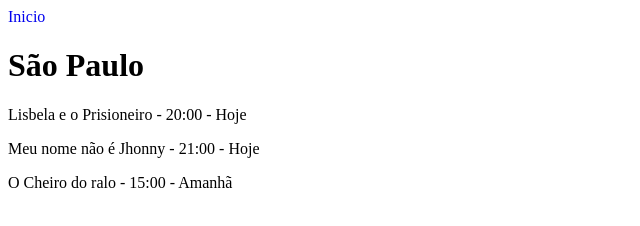
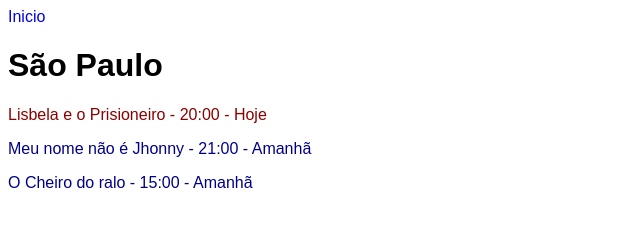
Before and after one commit to GabrielGarciaRibeiroDeSouza/exerc-cios-de-programa-o, a plain HTML site: page cinema/estados/sp.html in a window 1280 px wide. Shown: the whole page, without its empty margins (0-640 px from the left). Drawn offline with Linux system fonts and the light colour scheme; files that its build step writes are made by us from their sources.

Commit message:
Exercício de html e css

```diff
--- /dev/null
+++ b/cinema/css/estilo.css
@@ -0,0 +1,18 @@
+.hoje {
+  color: darkred;
+}
+.amanha {
+  color: darkblue;
+}
+a {
+  text-decoration: none;
+}
+h2 a {
+  color: seagreen;
+}
+p {
+  text-size-adjust: 20px;
+}
+body {
+  font-family: Arial;
+}
--- a/cinema/estados/sp.html
+++ b/cinema/estados/sp.html
@@ -6,16 +6,16 @@
   <meta http-equiv="X-UA-Compatible" content="IE=edge">
   <meta name="viewport" content="width=device-width, initial-scale=1.0">
   <title>São Paulo</title>
-  <link rel="stylesheet" href="estilo.css">
+  <link rel="stylesheet" href="/css/estilo.css">
 
 </head>
 
 <body>
   <a href="/index.html">Inicio</a>
   <h1>São Paulo</h1>
-  <p>Lisbela e o Prisioneiro - 20:00 - Hoje</p>
-  <p>Meu nome não é Jhonny - 21:00 - Hoje</p>
-  <p>O Cheiro do ralo - 15:00 - Amanhã</p>
+  <p class="hoje">Lisbela e o Prisioneiro - 20:00 - Hoje</p>
+  <p class="amanha">Meu nome não é Jhonny - 21:00 - Amanhã</p>
+  <p class="amanha">O Cheiro do ralo - 15:00 - Amanhã</p>
 </body>
 
 </html>
--- a/cinema/estilo.css
+++ /dev/null
@@ -1,9 +0,0 @@
-a {
-  text-decoration: none;
-}
-.hoje {
-  color: darkred;
-}
-.amanha {
-  color: darkblue;
-}
```
Also changed, not shown: cinema/estados/rj.html (+1 -1 lines), cinema/index.html (+6 -4 lines).
